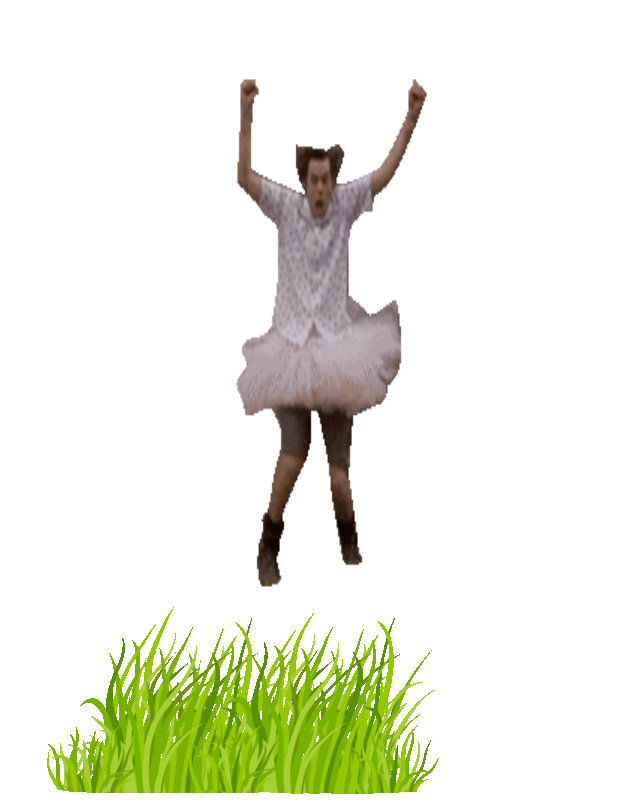
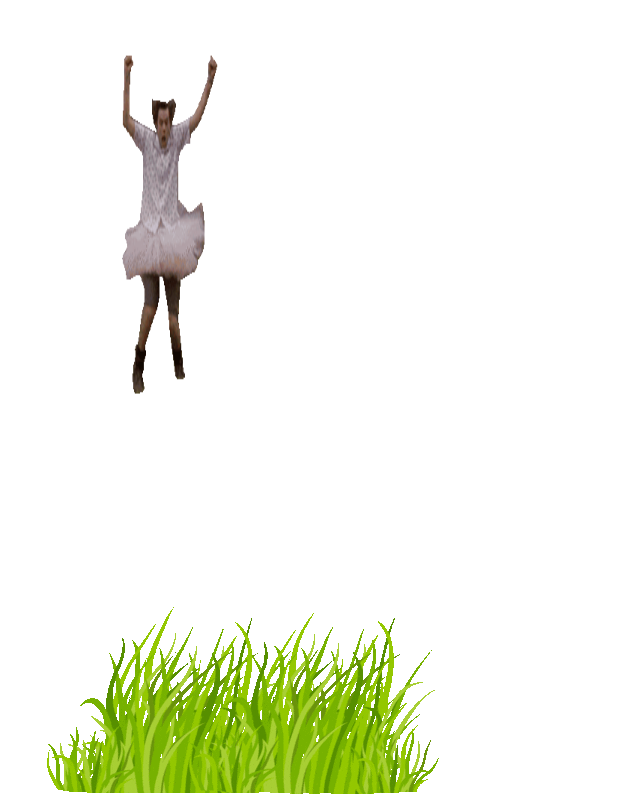
Before and after one commit to Tannky93/DBDWheel, a plain HTML site: page unicornhunter.html in a window 1280 px wide. Shown: the whole page, without its empty margins (0-640 px from the left). Drawn offline with Linux system fonts and the light colour scheme.

Commit message:
Update unicornhunter.html

```diff
--- a/unicornhunter.html
+++ b/unicornhunter.html
@@ -8,8 +8,8 @@
         overflow:hidden;
       }
       .background{
-        width:600px;
-        height:600px;
+        width:300px;
+        height:400px;
         z-index:0;
         position:absolute;
       }
```
